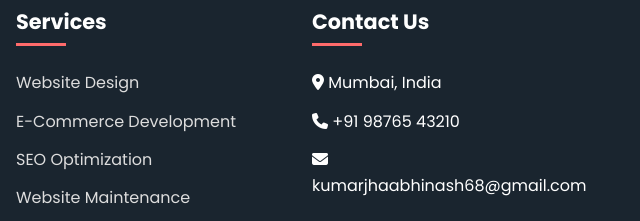
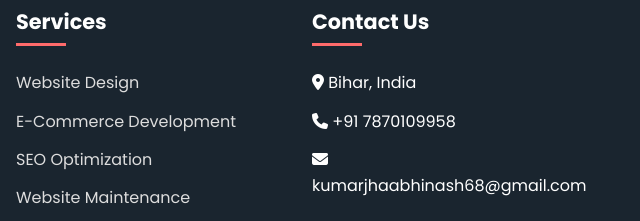
Before and after one commit to abhinash-code/StudyWeb, a plain HTML site: page Hire-me.html in a window 1280 px wide. Shown: the part 3086-3307 px from the top of the page, 640-1280 px from the left. Drawn offline with Linux system fonts and the light colour scheme.

Commit message:
Update Hire-me.html

```diff
--- a/Hire-me.html
+++ b/Hire-me.html
@@ -931,8 +931,8 @@
                 <div class="footer-col">
                     <h4>Contact Us</h4>
                     <ul>
-                        <li><i class="fas fa-map-marker-alt"></i> Mumbai, India</li>
-                        <li><i class="fas fa-phone"></i> +91 98765 43210</li>
+                        <li><i class="fas fa-map-marker-alt"></i> Bihar, India</li>
+                        <li><i class="fas fa-phone"></i> +91 7870109958</li>
                         <li><i class="fas fa-envelope"></i>kumarjhaabhinash68@gmail.com</li>
                     </ul>
                 </div>
```
